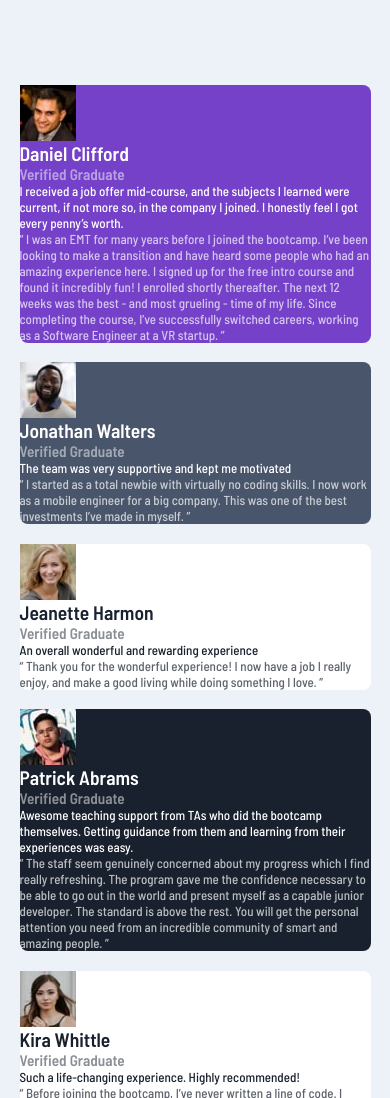
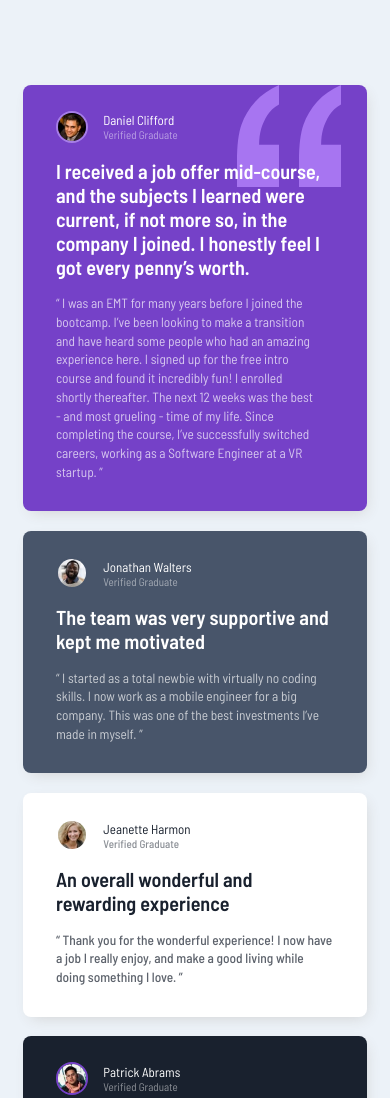
Before and after one commit to cganzon/testimonials-grid, a plain HTML site: page index.html in a window 390 px wide. Shown: the top 1098 px of the page. Drawn offline with Linux system fonts and the light colour scheme.

Commit message:
styled the page according to the mobile design

```diff
--- a/css/style.css
+++ b/css/style.css
@@ -1,4 +1,4 @@
-@import url('https://fonts.googleapis.com/css2?family=Barlow+Semi+Condensed:wght@500;600&display=swap');
+@import url('https://fonts.googleapis.com/css2?family=Barlow+Semi+Condensed:wght@400;500;600&display=swap');
 
 :root {
     /* Primary */
@@ -22,7 +22,7 @@ body {
     font-size: 13px;
     min-height: 100%;
     font-family: 'Barlow Semi Condensed', sans-serif;
-    font-weight: 500;
+    font-weight: 400;
     background-color: var(--light-grayish-blue);
 }
 
@@ -31,7 +31,8 @@ img {
 }
 
 .container {
-    width: 90%;
+    width: 88%;
+    max-width: 424px;
     margin: 0 auto;
     padding: 5rem 0;
 }
@@ -39,14 +40,13 @@ img {
 .card {
     border-radius: 8px;
     margin: 1.5rem 0;
+    padding: 2rem 2.5rem;
+    box-shadow: 3px 5px 15px -5px var(--light-gray);
+    position: relative;
 }
 
-.verified-graduate {
-    opacity: 0.5;
-}
-
-.review-paragraph {
-    opacity: 0.7;
+.k-whittle {
+    padding-right: 2.2rem;
 }
 
 .d-clifford,
@@ -63,6 +63,26 @@ img {
 
 .d-clifford {
     background-color: var(--moderate-violet);
+    background-image: url('../images/bg-pattern-quotation.svg');
+    background-repeat: no-repeat;
+    background-position: top right 2rem;
+}
+
+.d-clifford .graduate-img {
+    border: 2px solid hsl(263, 68%, 70%);
+}
+
+.j-walters .graduate-img {
+    border: 2px solid var(--very-dark-grayish-blue);
+}
+
+.p-abrams .graduate-img {
+    border: 2px solid var(--moderate-violet);
+}
+
+.j-harmon .graduate-img,
+.k-whittle .graduate-img {
+    border: 2px solid var(--white);
 }
 
 .j-walters {
@@ -72,3 +92,54 @@ img {
 .p-abrams {
     background-color: var(--very-dark-blackish-blue);
 }
+
+.graduate {
+    display: flex;
+    align-items: center;
+}
+
+.graduate-img {
+    border-radius: 50%;
+    width: 2.5rem;
+}
+
+.graduate-info {
+    padding-left: 1.15rem;
+}
+
+.name {
+    font-size: 1rem;
+    font-weight: 400;
+}
+
+.verified-graduate {
+    opacity: 0.5;
+    font-size: 0.85rem;
+    font-weight: 400;
+}
+
+.testimony {
+    font-size: 1.55rem;
+    font-weight: 600;
+    width: 99.5%;
+    padding: 1.2rem 0;
+}
+
+.d-clifford .review-paragraph {
+    width: 95%;
+}
+
+.review-paragraph {
+    opacity: 0.7;
+    font-size: 1.03rem;
+    font-weight: 400;
+    line-height: 1.4;
+    padding-bottom: 0.3rem;
+}
+
+.j-harmon .verified-graduate,
+.j-harmon .review-paragraph,
+.k-whittle .review-paragraph,
+.k-whittle .verified-graduate {
+    font-weight: 500;
+}
--- a/index.html
+++ b/index.html
@@ -19,10 +19,12 @@
   <div class="container">
     <div class="card d-clifford">
       <div class="testimonial-container">
+        <div class="graduate">
           <img src="./images/image-daniel.jpg" alt="A picture of Daniel Clifford" class="graduate-img">
           <div class="graduate-info">
             <h2 class="name">Daniel Clifford</h2>
-          <h3 class="verified-graduate">Verified Graduate</h3>
+            <p class="verified-graduate">Verified Graduate</p>
+          </div>
         </div>
         <p class="testimony">I received a job offer mid-course, and the subjects I learned were current, if not more so, in the company I joined. I honestly feel I got every penny’s worth.</p>
         <p class="review-paragraph">“ I was an EMT for many years before I joined the bootcamp. I’ve been looking to make a transition and have heard some people who had an amazing experience here. I signed up for the free intro course and found it incredibly fun! I enrolled shortly thereafter. The next 12 weeks was the best - and most grueling - time of my life. Since completing the course, I’ve successfully switched careers, working as a Software Engineer at a VR startup. ”</p>
@@ -31,10 +33,12 @@
 
     <div class="card j-walters">
       <div class="testimonial-container">
+        <div class="graduate">
           <img src="./images/image-jonathan.jpg" alt="A picture of Jonathan Walters" class="graduate-img">
           <div class="graduate-info">
             <h2 class="name">Jonathan Walters</h2>
-          <h3 class="verified-graduate">Verified Graduate</h3>
+            <p class="verified-graduate">Verified Graduate</p>
+          </div>
         </div>
         <p class="testimony">The team was very supportive and kept me motivated</p>
         <p class="review-paragraph">“ I started as a total newbie with virtually no coding skills. I now work as a mobile engineer for a big company. This was one of the best investments I’ve made in myself. ”</p>
@@ -43,10 +47,12 @@
 
     <div class="card j-harmon">
       <div class="testimonial-container">
+        <div class="graduate">
           <img src="./images/image-jeanette.jpg" alt="A picture of Jeanette Harmon" class="graduate-img">
           <div class="graduate-info">
             <h2 class="name">Jeanette Harmon</h2>
-          <h3 class="verified-graduate">Verified Graduate</h3>
+            <p class="verified-graduate">Verified Graduate</p>
+          </div>
         </div>
         <p class="testimony">An overall wonderful and rewarding experience</p>
         <p class="review-paragraph">“ Thank you for the wonderful experience! I now have a job I really enjoy, and make a good living while doing something I love. ”</p>
@@ -55,10 +61,12 @@
 
     <div class="card p-abrams">
       <div class="testimonial-container">
+        <div class="graduate">
           <img src="./images/image-patrick.jpg" alt="A picture of Patrick Abrams" class="graduate-img">
           <div class="graduate-info">
             <h2 class="name">Patrick Abrams</h2>
-          <h3 class="verified-graduate">Verified Graduate</h3>
+            <p class="verified-graduate">Verified Graduate</p>
+          </div>
         </div>
         <p class="testimony">Awesome teaching support from TAs who did the bootcamp themselves. Getting guidance from them and learning from their experiences was easy.</p>
         <p class="review-paragraph">“ The staff seem genuinely concerned about my progress which I find really refreshing. The program gave me the confidence necessary to be able to go out in the world and present myself as a capable junior developer. The standard is above the rest. You will get the personal attention you need from an incredible community of smart and amazing people. ”</p>
@@ -67,10 +75,12 @@
 
     <div class="card k-whittle">
       <div class="testimonial-container">
+        <div class="graduate">
           <img src="./images/image-kira.jpg" alt="A picture of Kira Whittle" class="graduate-img">
           <div class="graduate-info">
             <h2 class="name">Kira Whittle</h2>
-          <h3 class="verified-graduate">Verified Graduate</h3>
+            <p class="verified-graduate">Verified Graduate</p>
+          </div>
         </div>
         <p class="testimony">Such a life-changing experience. Highly recommended!</p>
         <p class="review-paragraph">“ Before joining the bootcamp, I’ve never written a line of code. I needed some structure from professionals who can help me learn programming step by step. I was encouraged to enroll by a former student of theirs who can only say wonderful things about the program. The entire curriculum and staff did not disappoint. They were very hands-on and I never had to wait long for assistance. The agile team project, in particular, was outstanding. It took my learning to the next level in a way that no tutorial could ever have. In fact, I’ve often referred to it during interviews as an example of my developent experience. It certainly helped me land a job as a full-stack developer after receiving multiple offers. 100% recommend! ”</p>
```
Lines whose indentation alone changed are shown as unchanged.
